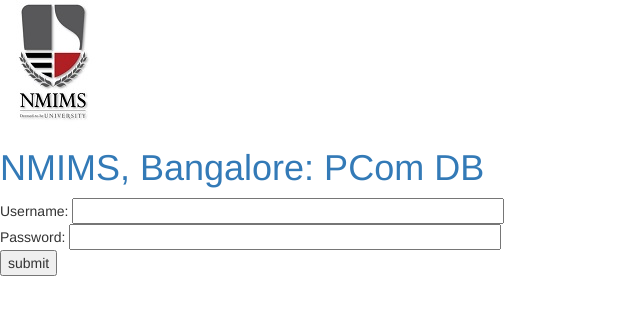
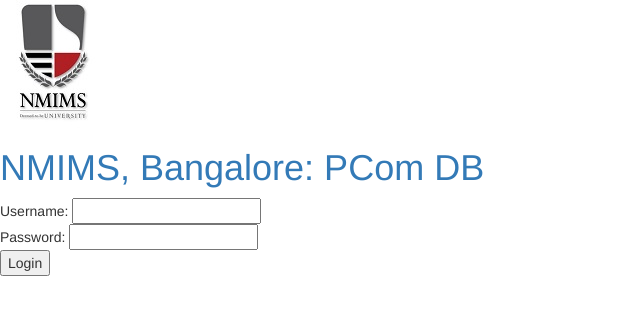
Before and after one commit to asim-codelearner/pcom_db, a Django app: template database_app/templates/database_app/login.html in a window 1280 px wide. Shown: the top 315 px of the page, without its empty margins (0-640 px from the left). Run offline with Django 3.2, Linux system fonts and the light colour scheme; the template is opened without the code that fills it, so the values that code supplies are empty; some libraries are stand-ins or nearby versions.

Commit message:
Login page created. Making use of HTML forms for now. Next commit might change it to Django forms.

```diff
--- a/database_app/templates/database_app/login.html
+++ b/database_app/templates/database_app/login.html
@@ -1,13 +1,15 @@
 {% extends 'database_app/base.html' %}
 
 {% block content %}
-	<form method="post" action=" ">
-            {% csrf_token %}
-            Username: <input type="text" name="username" value="" size="50" />
-            <br />
-            Password: <input type="password" name="password" value="" size="50" />
-            <br />
+	{% if error_message %} <p><strong> {{ error_message }} </strong></p> {% endif %}
 
-            <input type="submit" value="submit" />
-        </form>
+	<form method="post" action="{% url 'database_app:db_login' %}">
+		{% csrf_token %}
+		Username: <input type="text" name="username" value="" size="20" />
+		<br />
+		Password: <input type="password" name="password" value="" size="20" />
+		<br />
+
+		<input type="submit" value="Login" />
+    </form>
 {% endblock %}
--- a/pcom_db/urls.py
+++ b/pcom_db/urls.py
@@ -18,6 +18,6 @@
 from django.contrib import admin
 
 urlpatterns = [
-	url(r'', include('database_app.urls')),
+	url(r'', include('database_app.urls', namespace = "database_app")),
     url(r'^admin/', admin.site.urls),
 ]
```
Also changed, not shown: database_app/views.py (+13 -5 lines).
